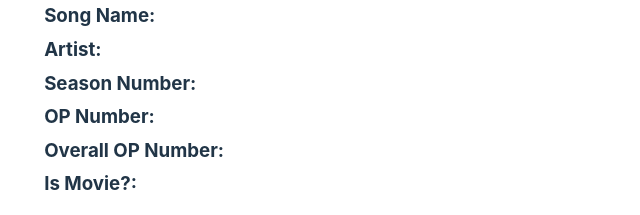
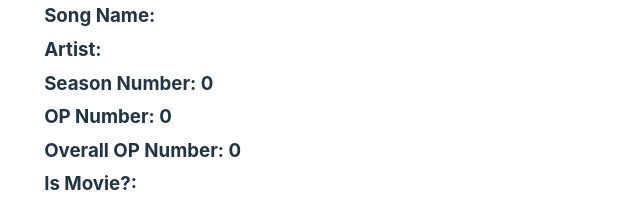
Before and after one commit to GitSeaBass/anime-search-song, a React (Vite) app in the folder anime-search-song/: page /anime-search-song/admin in a window 1280 px wide. Shown: the part 496-711 px from the top of the page, without its empty margins (319-959 px from the left). Built offline with nearby package versions, Linux system fonts and the light colour scheme; no server answers.

Commit message:
post route works, changed margin on SongDisplay for alternate titles of shows

```diff
--- a/anime-search-song/src/components/SongDisplay.css
+++ b/anime-search-song/src/components/SongDisplay.css
@@ -25,6 +25,10 @@
     margin-left: 5%;
 }
 
+.alt-names {
+    width: 100%;
+}
+
 #anime-names {
     color: lightgray;
     opacity: 0.7;
--- a/anime-search-song/src/components/SongDisplay.jsx
+++ b/anime-search-song/src/components/SongDisplay.jsx
@@ -12,7 +12,7 @@ function SongDisplay({ song }) {
                 <div className='anime-info'>
                     <h2 className='info-header'>{animeSplit[0]}</h2>
                     <h3 className='info-header extra-info'>Season {song.season_num} OP {song.op_num} ({song.overall_num})</h3>
-                    <h4 className='info-header extra-info' id='anime-names'>{song.anime}</h4>
+                    <h4 className='info-header extra-info alt-names' id='anime-names'>{song.anime}</h4>
                 </div>
 
                 <div className='song-info'>
--- a/anime-search-song/src/components/SongForm.jsx
+++ b/anime-search-song/src/components/SongForm.jsx
@@ -1,3 +1,4 @@
+import axios from 'axios';
 import './SongForm.css'
 import { useState } from 'react';
 import { useNavigate } from 'react-router-dom';
@@ -13,7 +14,6 @@ function SongForm() {
         "op_num": 0,
         "overall_num": 0,
         "is_movie": false,
-        "poster_img":""
     })
     const changeSongState = (e) => {
         setSongState({
@@ -30,10 +30,26 @@ function SongForm() {
         })
     }
 
+    const postUrl = "http://localhost:5000/api/songs/"
+
+    function postSong() {
+        axios.post(postUrl, songState, {
+            headers: {
+                'Content-Type': 'application/json'
+            }
+        })
+        .then(() => {
+            alert("Song submitted successfully")
+        })
+        .catch(err => {
+            alert(err)
+        })
+    }
+
     // if include e.preventDefault, page wont refresh but form wont clear, otherwise form wont clear but no refresh
     const submitForm = (e) => {
         e.preventDefault()
-        alert("Song Submitted")
+        postSong()
     }
 
     const returnHome = () => {
@@ -70,22 +86,22 @@ function SongForm() {
 
                 <div className='form-group'>
                     <label>Season Number</label>
-                    <input name='seasonNum' type='number' min='1' onChange={changeSongState} required></input>
+                    <input name='season_num' type='number' min='1' onChange={changeSongState} required></input>
                 </div>
 
                 <div className='form-group'>
                     <label>OP Number</label>
-                    <input name='opNum' type='number' min='1' onChange={changeSongState} required></input>
+                    <input name='op_num' type='number' min='1' onChange={changeSongState} required></input>
                 </div>
 
                 <div className='form-group'>
                     <label>Overall OP Number</label>
-                    <input name='overallNum' type='number' min='1' onChange={changeSongState} required></input>
+                    <input name='overall_num' type='number' min='1' onChange={changeSongState} required></input>
                 </div>
 
                 <div className='form-group'>
                     <label>Is Movie?</label>
-                    <input name='isMovie' type='checkbox' onChange={changeSongStateTF}></input>
+                    <input name='is_movie' type='checkbox' onChange={changeSongStateTF}></input>
                 </div>
 
                 <div className='check-form-container'>
@@ -93,10 +109,10 @@ function SongForm() {
                     {/*}<h3>Japanese Anime Name: {songState.animeJP}</h3>{*/}
                     <h3>Song Name: {songState.song}</h3>
                     <h3>Artist: {songState.artist}</h3>
-                    <h3>Season Number: {songState.seasonNum}</h3>
-                    <h3>OP Number: {songState.opNum}</h3>
-                    <h3>Overall OP Number: {songState.overallNum}</h3>
-                    <h3>Is Movie?: {songState.isMovie}</h3>
+                    <h3>Season Number: {songState.season_num}</h3>
+                    <h3>OP Number: {songState.op_num}</h3>
+                    <h3>Overall OP Number: {songState.overall_num}</h3>
+                    <h3>Is Movie?: {songState.is_movie}</h3>
 
                     <input type='submit' id='submit-button'></input>
                     <h5 id='warning-submit-message'>Please Ensure All Above Information Is Correct Before Submitting</h5>
```
Also changed, not shown: anime-search-song/src/components/SongSearch.jsx (+0 -10 lines).
